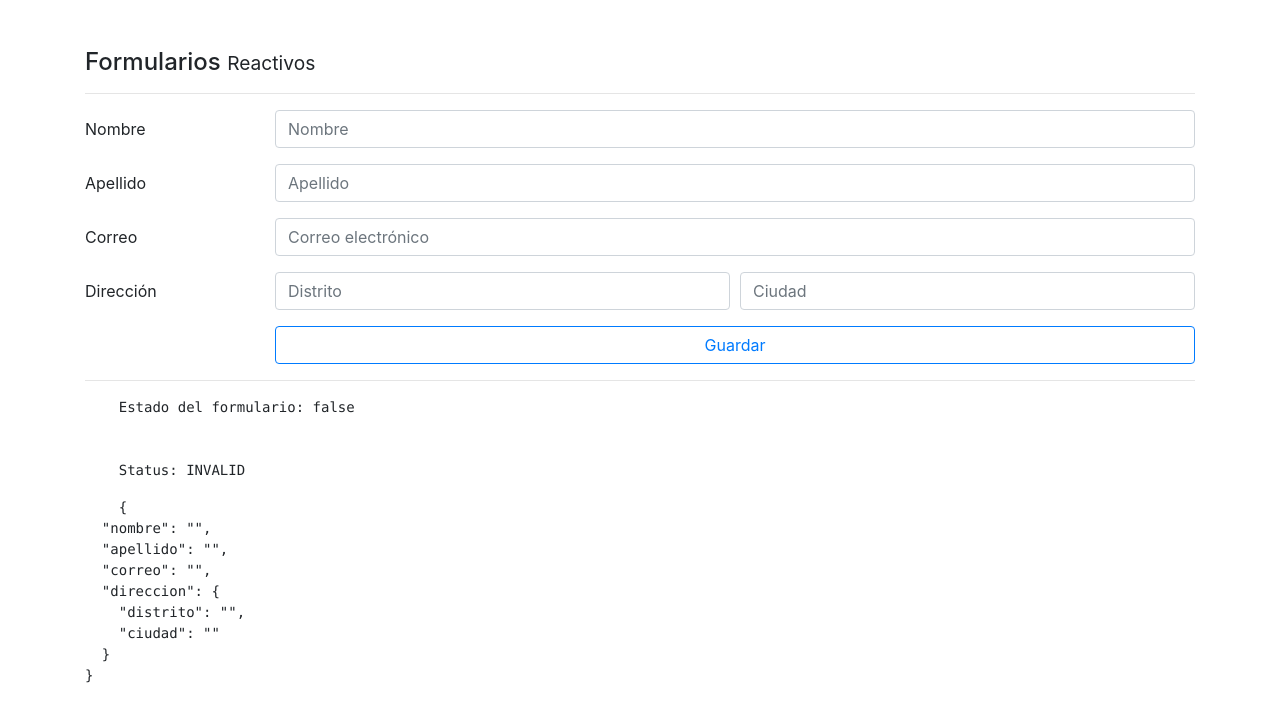
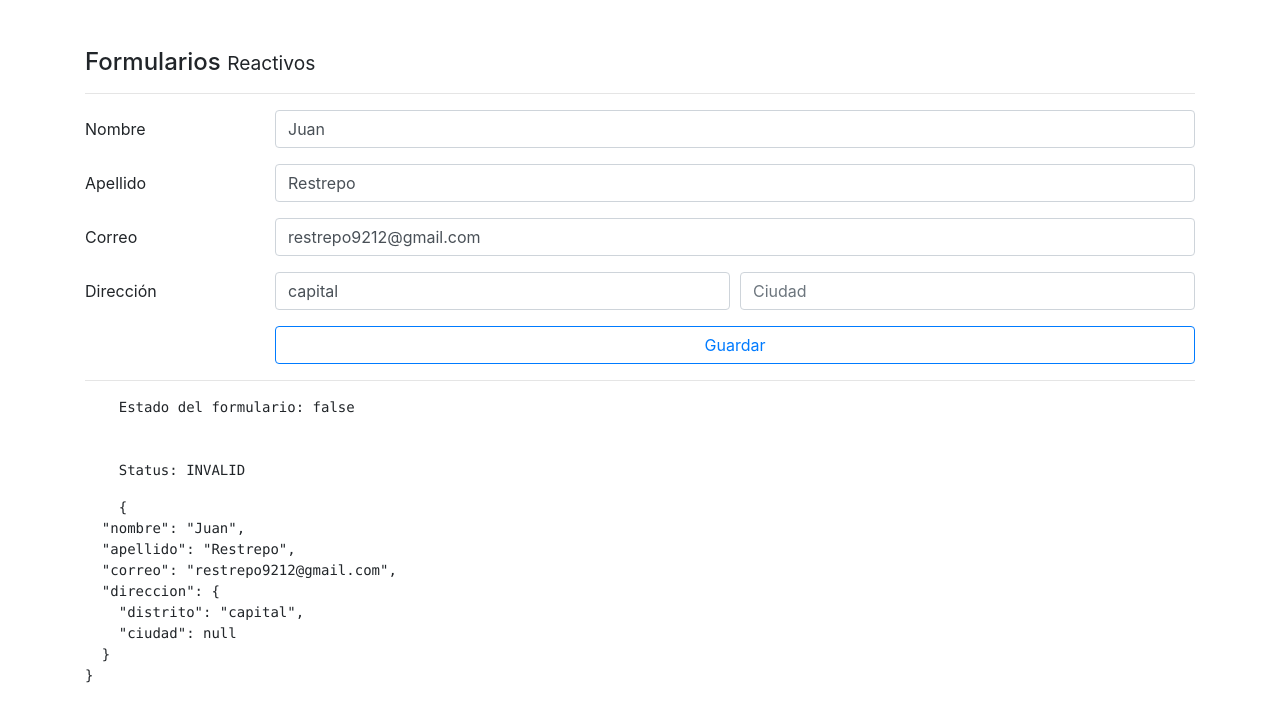
Before and after one commit to restrepo86/formularios, an Angular app: page /reactivo in a window 1280 px wide. Shown: the top 722 px of the page. Built offline with nearby package versions, Linux system fonts and the light colour scheme.

Commit message:
Se agregan valores por defecto al formulario, y se aplica el reset a algunos campos al hacer submit para limpiarlos

```diff
--- a/src/app/pages/reactive/reactive.component.ts
+++ b/src/app/pages/reactive/reactive.component.ts
@@ -14,6 +14,7 @@ export class ReactiveComponent implements OnInit {
     private formBuider: FormBuilder
   ) {
     this.crearFormulario();
+    this.cargarDataFormulario();
   }
 
   ngOnInit(): void {
@@ -51,12 +52,35 @@ export class ReactiveComponent implements OnInit {
     });
   }
 
+  cargarDataFormulario(): void {
+    // Si usamos el reset podemos dar valores por defecto solo a algunos campos,
+    //si usamos el setValue se deben dar valores por defecto a todos los campos
+    //this.formulario.setValue({
+      this.formulario.reset({
+        nombre: 'Juan',
+        apellido: 'Restrepo',
+        correo: 'restrepo9212@gmail.com',
+        direccion: {
+          distrito: 'capital',
+          //ciudad: 'Medellín'
+        }
+    });
+  }
+
   guardar(): void {
     console.log(this.formulario.value);
 
     if (this.formulario.invalid) {
       return Object.values(this.formulario.controls).forEach(control => control.markAllAsTouched());
     }
+
+    this.formulario.reset(
+      {
+        correo: 'restrepo9212@gmail.com'
+      }
+    );
+
   }
 
+
 }
```
